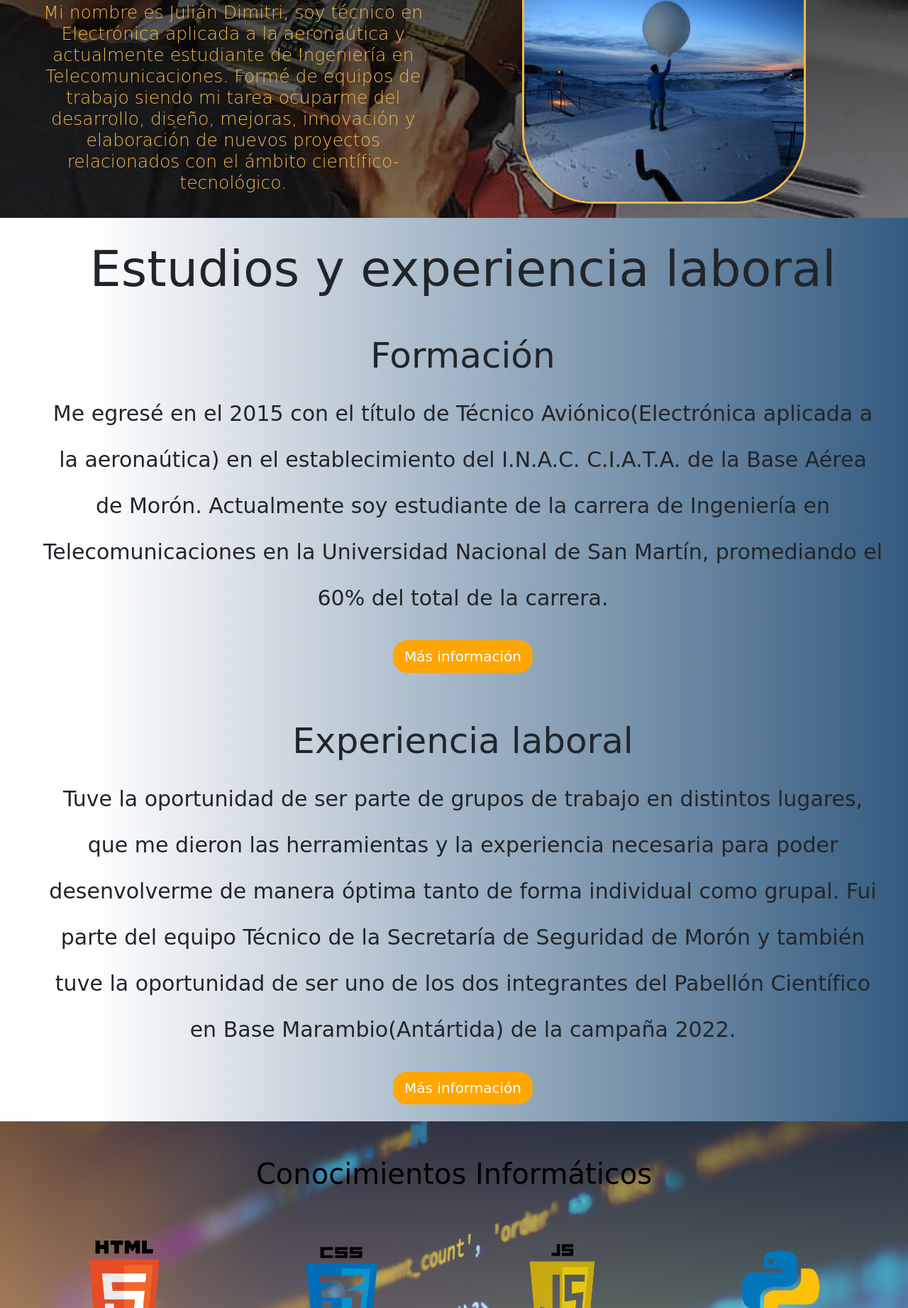
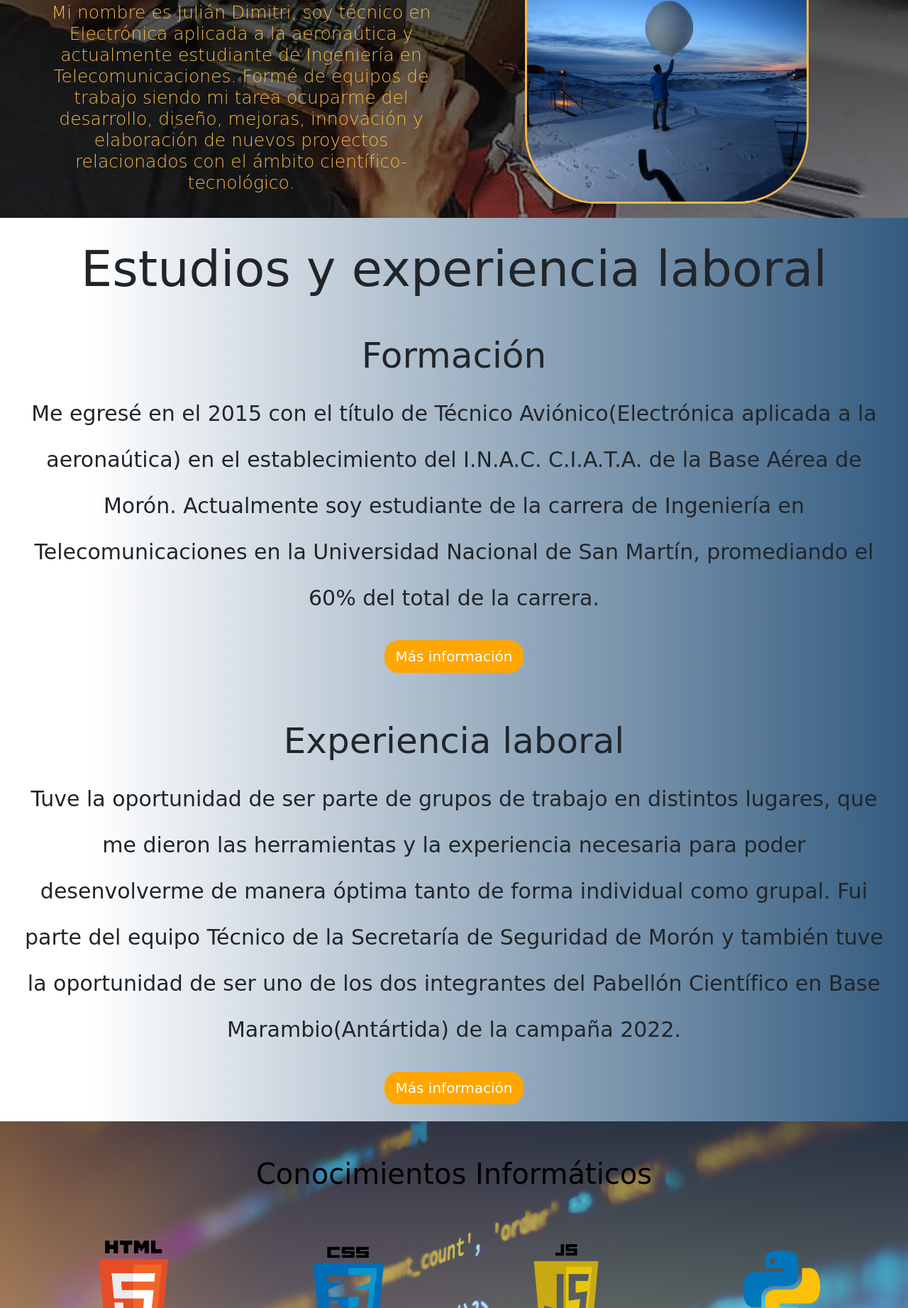
Before and after one commit to juliandimitri/juliandimitri.github.io, a plain HTML site: page index.html in a window 1280 px wide. Shown: the part 957-2800 px from the top of the page at 71% size. Drawn offline with nearby package versions, Linux system fonts and the light colour scheme; a web font is replaced by a local one.

Commit message:
Add files via upload

```diff
--- a/index.html
+++ b/index.html
@@ -62,10 +62,10 @@
 
                   <div class="principal " >
                     <div class="row">
-                        <div class="col-sm-12 col-md-12 lg-6 col-xl-6">
-                                  <section class="hero align-items-center justify-content-center">
+                        <div class="col-sm-12 col-md-12 lg-6 col-xl-6 ">
+                                  <section class="hero  align-items-center justify-content-center">
                                       <div>
-                                          <img class="perfil align-items-center justify-content-center" src="fot2.jpeg" alt="imagen">
+                                          <img class="perfil  align-items-center justify-content-center" src="fot2.jpeg" alt="imagen">
                                           <h1 class="nombre">
                                               Soy Julián Dimitri
                                           </h1>
@@ -181,19 +181,19 @@
         </div>
         <div class="row" id="logos">
             <div class="col-lg-3 col-md-6 col-sm-6 imagen1">
-                <img class="logoprog" src="htmlogo.png" alt="logo1">
+                <img class="logoprog d-flex  align-content-center justify-content-beetwen text-align-center" src="htmlogo.png" alt="logo1">
                 <h4 class="logo">HTML</h4>
             </div>
             <div class="col-lg-3 col-md-6 col-sm-6 imagen2">
-                <img class="logoprog" src="csslogo.png" alt="logo2">
+                <img class="logoprog d-flex  align-content-center justify-content-beetwen text-align-center" src="csslogo.png" alt="logo2">
                 <h4 class="logo">CSS</h4>
             </div>
             <div class="col-lg-3 col-md-6 col-sm-6 imagen3">
-                <img class="logoprog" src="jslogo.png" alt="logo3">
+                <img class="logoprog d-flex  align-content-center justify-content-beetwen text-align-center" src="jslogo.png" alt="logo3">
                 <h4 class="logo">JavaScript</h4>
             </div>
             <div class="col-lg-3 col-md-6 col-sm-6 imagen4">
-                <img class="logoprog" src="pythonlogo.png" alt="logo4">
+                <img class="logoprog d-flex  align-content-center justify-content-beetwen text-align-center" src="pythonlogo.png" alt="logo4">
                 <h4 class="logo">Python</h4>
             </div>
         </div>
--- a/styles.css
+++ b/styles.css
@@ -1,5 +1,7 @@
 body{
     background-color: black;
+
+
 }
 
 section{
@@ -7,6 +9,7 @@ section{
     flex-direction: column;
     align-items: center;
     justify-content: center;
+    text-align: center;
     width: 100%;
 }
 
@@ -28,6 +31,7 @@ img.perfil{
     border-width: 5px;
     border-style: solid;
     border-color: rgb(247, 185, 71);
+    background-color: black;
 
 
 
@@ -54,10 +58,12 @@ nav.navbar{
 
 div.row{
     margin-right: 0px;
+    margin-left: 0px;
  }
 
  div.container-fluid{
     padding-right: 0px;
+    padding-left: 0px;
  }
 
 .navbar-light .navbar-nav .nav-link {
@@ -104,6 +110,7 @@ div.principal{
     justify-content: center;
     text-align: center;
     align-items: center;
+    align-content: center;
     width: 100%;
     height: auto;
     padding-bottom: 2%;
@@ -166,6 +173,8 @@ div.experiencia{
     font-family: 'Galada', cursive;
     justify-content: center;
     text-align: center;
+    align-items: center;
+    align-content: center;
 
     margin-top: 30px;
     margin-right: 2px;
@@ -184,6 +193,8 @@ div.estudios{
     font-family: 'Galada', cursive;
     justify-content: center;
     text-align: center;
+    align-items: center;
+    align-content: center;
 
     margin-top: 30px;
     padding-top: 30 px;
@@ -193,20 +204,35 @@ div.estudios{
 }
 
 h3.study{
-    font-size: 70px;
+    font-size: 70px;justify-content: center;
+    text-align: center;
+    align-items: center;
+    align-content: center;
 }
 
 h3.experience{
     font-size: 50px;
+    justify-content: center;
+    text-align: center;
+    align-items: center;
+    align-content: center;
 }
 
 .hideText{
     font-size: 30px;
+    justify-content: center;
+    text-align: center;
+    align-items: center;
+    align-content: center;
 }
 
 p.estudios{
     padding-top: 40px;
     font-size: 50px;
+    justify-content: center;
+    text-align: center;
+    align-items: center;
+    align-content: center;
 }
 
 p.lor{
@@ -218,8 +244,7 @@ p.lor{
 section.info_exp_est{
     background: rgb(255,255,255);
     background: linear-gradient(270deg, rgb(51, 91, 128) 0%, rgb(255, 255, 255) 90%);
-    padding-right: 40 px;
-    padding-left: 40px;
+
 }
 
 button.btn_tec{
```
